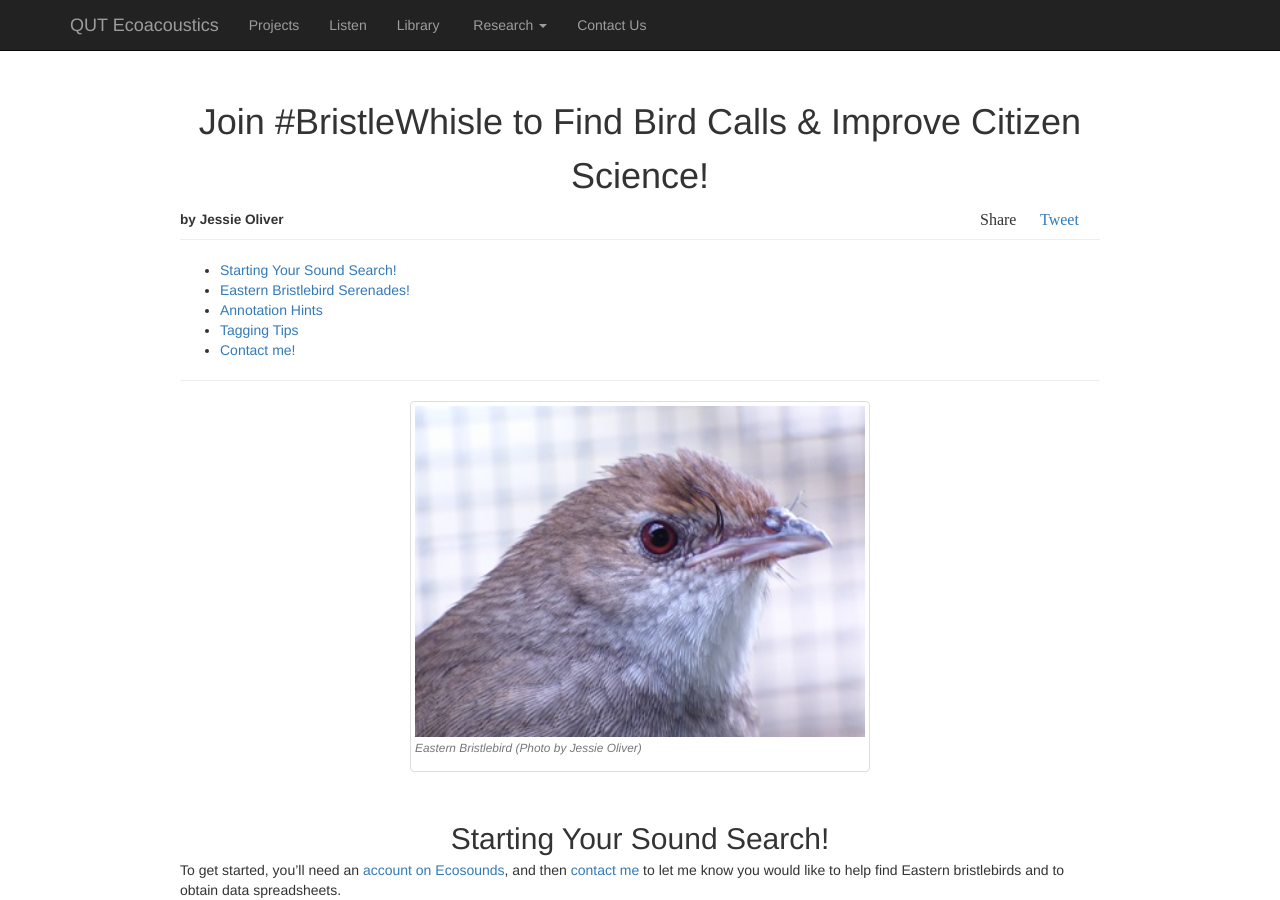
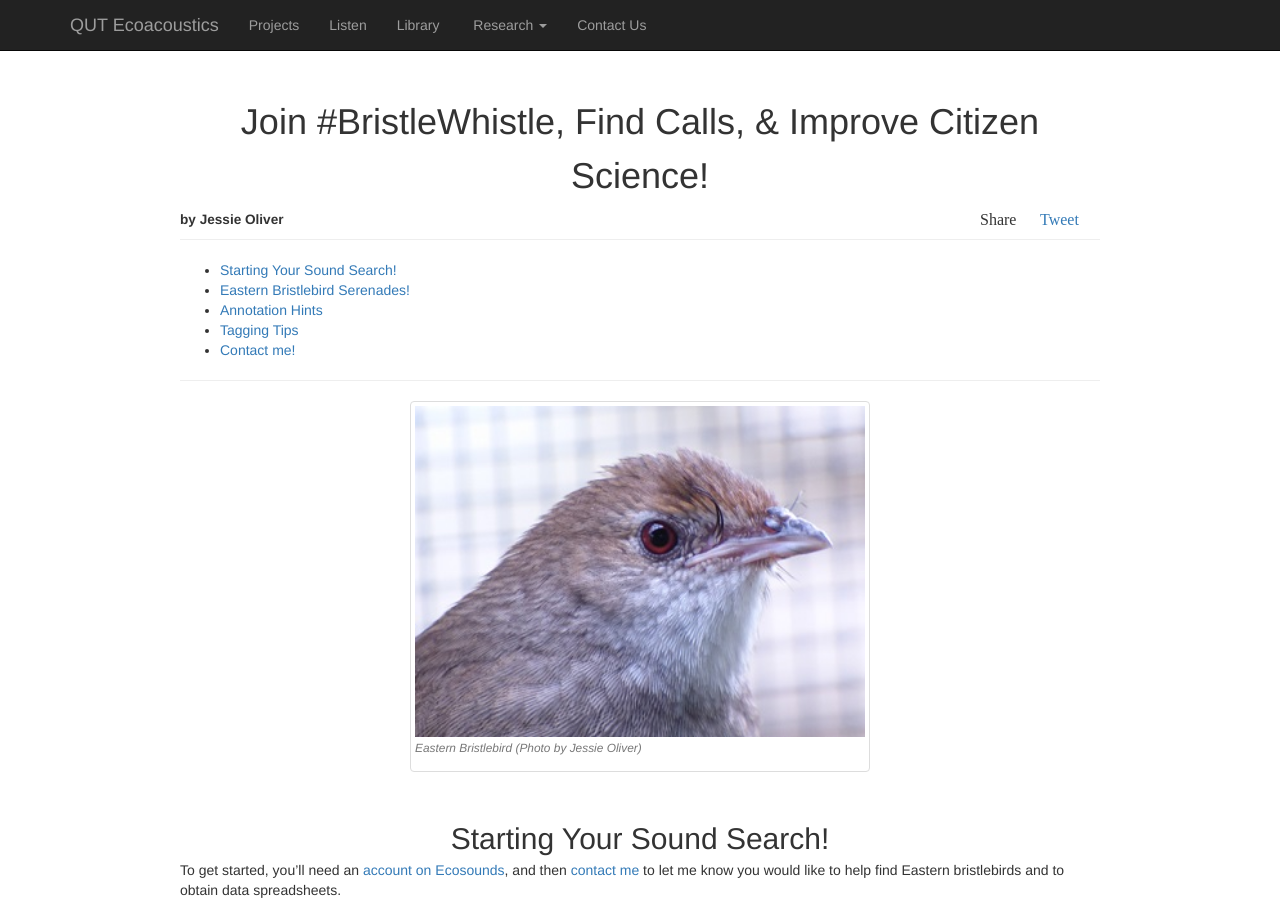
Before and after one commit to QutEcoacoustics/research-blog, a Jekyll site: the page built from help/sound-search-steps.md, in a window 1280 px wide and 900 px high. Built offline with Jekyll 4.4.1, drawn with Linux system fonts in a browser that asks for light colours; nearby versions of some CDN libraries; comment, search, counter and statistics services are not loaded.

Commit message:
Title update
title update

```diff
--- a/help/sound-search-steps.md
+++ b/help/sound-search-steps.md
@@ -1,6 +1,6 @@
 ---
 layout: help
-title: "Join #BristleWhisle to Find Bird Calls & Improve Citizen Science!"
+title: "Join #BristleWhistle, Find Calls, & Improve Citizen Science!"
 author: jessie
 # Include lines 1-3 and 5 (front matter) at top of each file) above is YAML files
 # to be added later as pages are developed:
```
